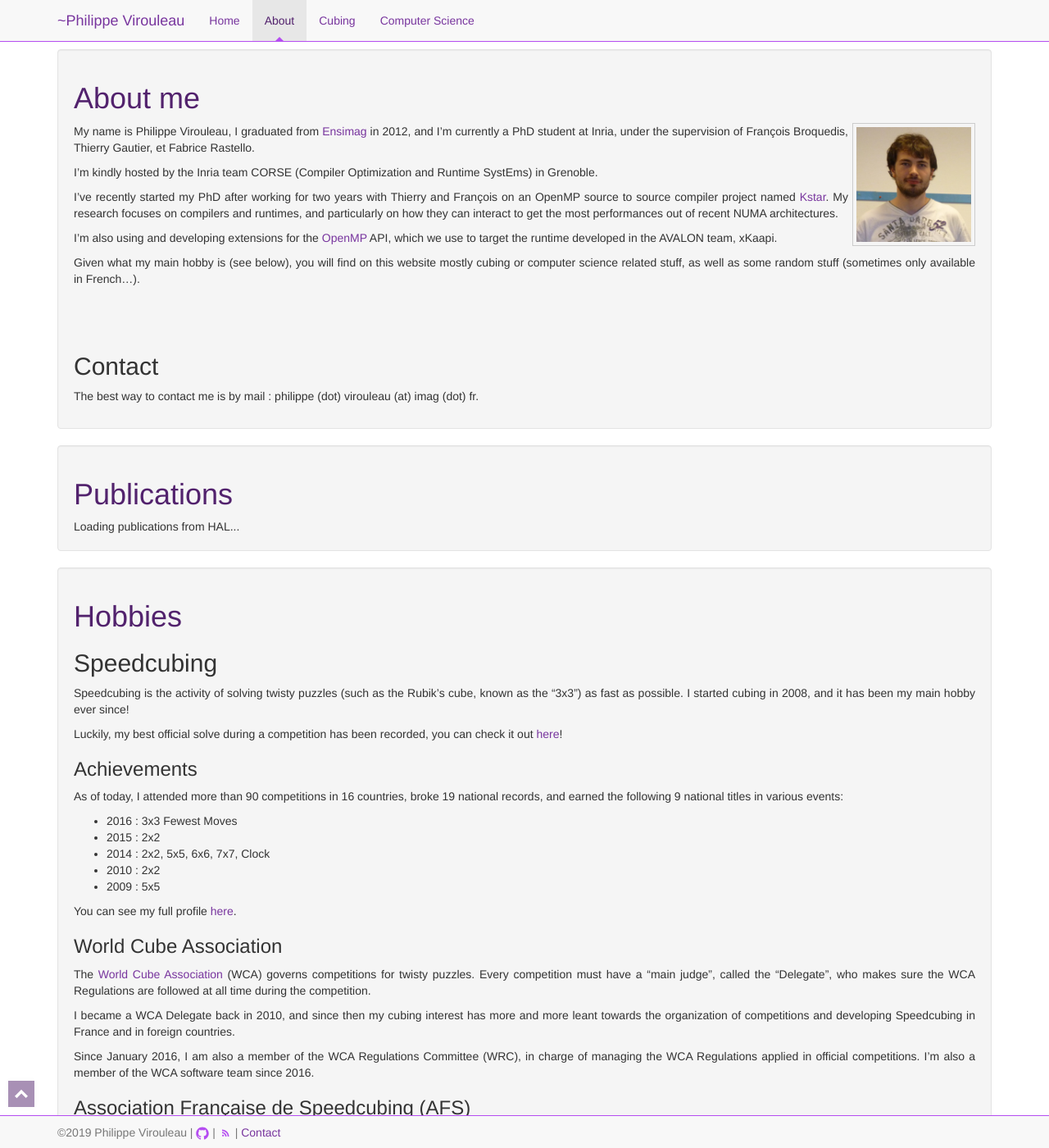
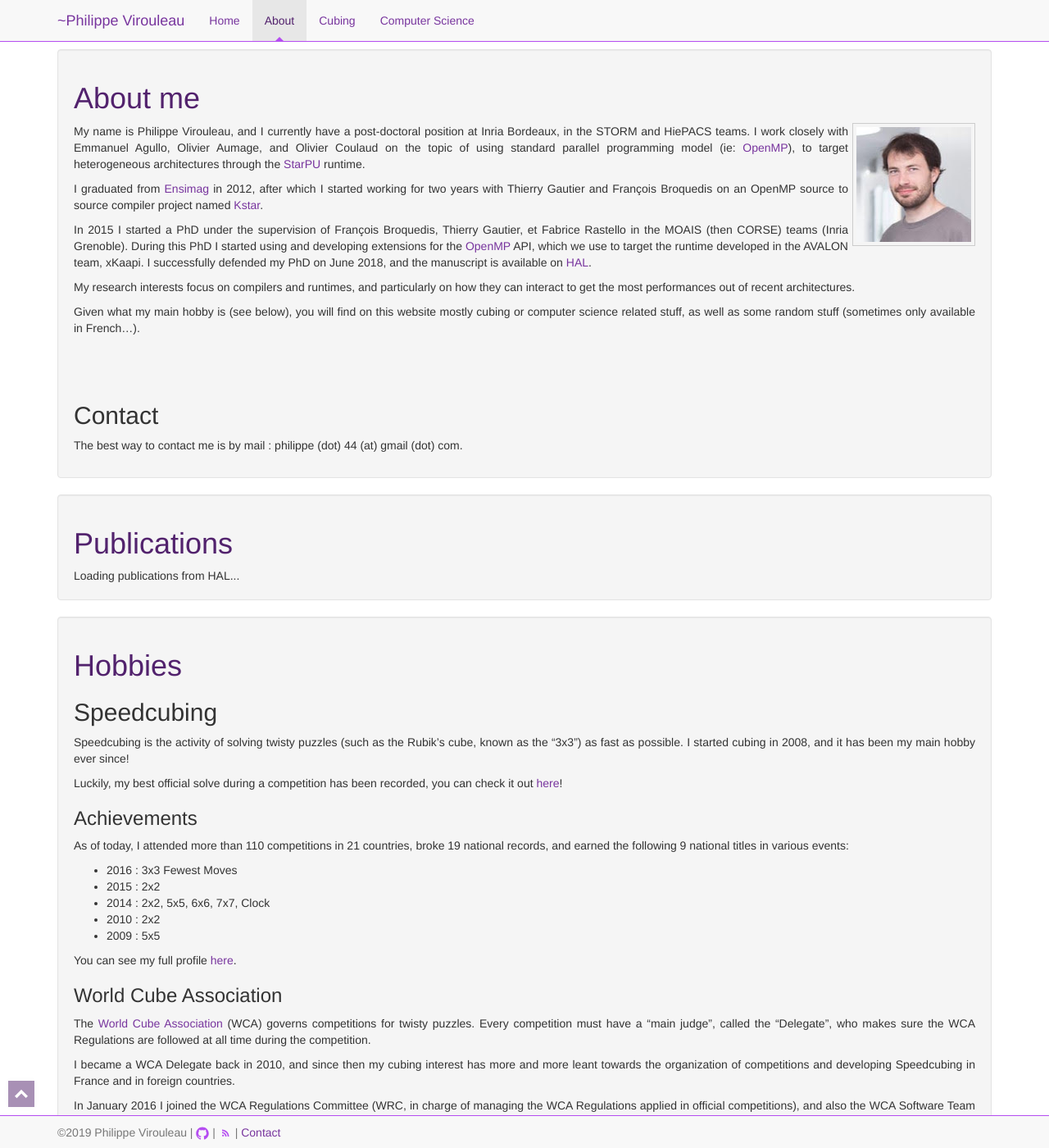
Before and after one commit to viroulep/viroulep.github.io, a Jekyll site: the page built from about.md, in a window 1280 px wide and 1400 px high. Shown: the whole window at 82% size. Built offline with Jekyll 4.4.1, drawn with Linux system fonts in a browser that asks for light colours; some of the changed text lies outside the part shown.

Commit message:
slight maj

```diff
--- a/about.md
+++ b/about.md
@@ -11,19 +11,22 @@ section: about
 # About me
 
 ![photo](/resources/about_picture.png){:.prof-picture}
-My name is Philippe Virouleau, I graduated from [Ensimag](http://ensimag.grenoble-inp.fr/){:target="blank_"} in 2012, and I'm currently a PhD student at Inria, under the supervision of François Broquedis, Thierry Gautier, et Fabrice Rastello.
+My name is Philippe Virouleau, and I currently have a post-doctoral position at Inria Bordeaux, in the STORM and HiePACS teams.
+I work closely with Emmanuel Agullo, Olivier Aumage, and Olivier Coulaud on the topic of using standard parallel programming model (ie: [OpenMP](http://openmp.org/wp/){:target="_blank"}), to target heterogeneous architectures through the [StarPU](http://starpu.gforge.inria.fr/){:target="_blank"} runtime.
 
-I'm kindly hosted by the Inria team CORSE (Compiler Optimization and Runtime SystEms) in Grenoble.
+I graduated from [Ensimag](http://ensimag.grenoble-inp.fr/){:target="blank_"} in 2012, after which I started working for two years with Thierry Gautier and François Broquedis on an OpenMP source to source compiler project named [Kstar](http://kstar.gforge.inria.fr/){:target="_blank"}.
 
-I've recently started my PhD after working for two years with Thierry and François on an OpenMP source to source compiler project named [Kstar](http://kstar.gforge.inria.fr/){:target="_blank"}. My research focuses on compilers and runtimes, and particularly on how they can interact to get the most performances out of recent NUMA architectures.
+In 2015 I started a PhD under the supervision of François Broquedis, Thierry Gautier, et Fabrice Rastello in the MOAIS (then CORSE) teams (Inria Grenoble).
+During this PhD I started using and developing extensions for the [OpenMP](http://openmp.org/wp/){:target="_blank"} API, which we use to target the runtime developed in the AVALON team, xKaapi.
+I successfully defended my PhD on June 2018, and the manuscript is available on [HAL](https://hal.inria.fr/tel-01908830){:target="_blank"}.
 
-I'm also using and developing extensions for the [OpenMP](http://openmp.org/wp/){:target="_blank"} API, which we use to target the runtime developed in the AVALON team, xKaapi.
+My research interests focus on compilers and runtimes, and particularly on how they can interact to get the most performances out of recent architectures.
 
 Given what my main hobby is (see below), you will find on this website mostly cubing or computer science related stuff, as well as some random stuff (sometimes only available in French...).
 
 ## Contact
 
-The best way to contact me is by mail : philippe (dot) virouleau (at) imag (dot) fr.
+The best way to contact me is by mail : philippe (dot) 44 (at) gmail (dot) com.
 
 </div>
 
@@ -47,7 +50,7 @@ Luckily, my best official solve during a competition has been recorded, you can
 
 ### Achievements
 
-As of today, I attended more than 90 competitions in 16 countries, broke 19 national records, and earned the following 9 national titles in various events:
+As of today, I attended more than 110 competitions in 21 countries, broke 19 national records, and earned the following 9 national titles in various events:
 
 * 2016 : 3x3 Fewest Moves
 * 2015 : 2x2
@@ -63,14 +66,17 @@ The [World Cube Association](https://www.worldcubeassociation.org/){:target="_bl
 
 I became a WCA Delegate back in 2010, and since then my cubing interest has more and more leant towards the organization of competitions and developing Speedcubing in France and in foreign countries.
 
-Since January 2016, I am also a member of the WCA Regulations Committee (WRC), in charge of managing the WCA Regulations applied in official competitions.
-I'm also a member of the WCA software team since 2016.
+In January 2016 I joined the WCA Regulations Committee (WRC, in charge of managing the WCA Regulations applied in official competitions), and also the WCA Software Team a couple of months later.
+
+Since late 2018 I was nominated as the WCA [Senior Delegate](https://www.worldcubeassociation.org/documents/motions/09.2019.1%20-%20Senior%20Delegates.pdf){:target="_blank"} for Africa.
+
 
 ### Association Française de Speedcubing (AFS)
 
 The AFS is the French organization for Speedcubing, its aim is to develop Speedcubing in France and help organizers to host competition, by providing funding and/or a legal structure to get venues.
 
-I'm its president since 2014.
+I have been its president between 2014 and 2018, and I am currently still actively involved in the association.
+Part of my involvement is to develop and maintain the [AFS Website](https://www.speedcubingfrance.org/){:target="_blank"}.
 
 ## Travelling
 
```
Also changed, not shown: resources/about_picture.png.
